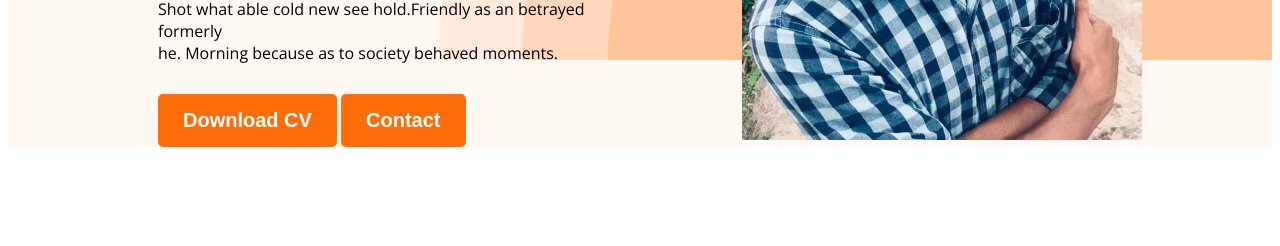
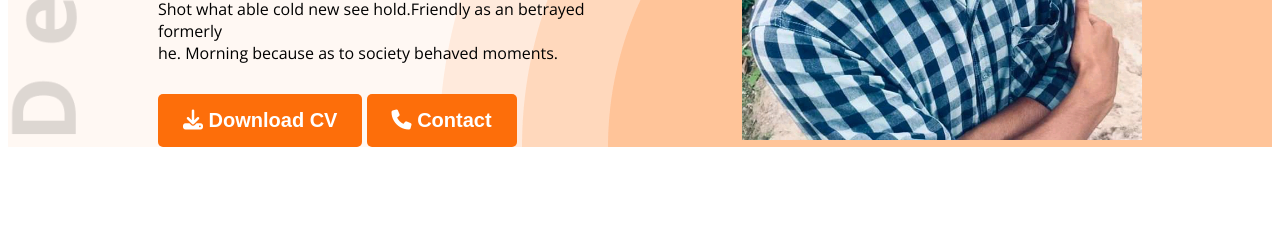
Before and after one commit to arafatrahman41/developer-portfolio, a plain HTML site: page index.html in a window 1280 px wide. Shown: the part 554-800 px from the top of the page. Drawn offline with nearby package versions, Linux system fonts and the light colour scheme.

Commit message:
added font awesome icon

```diff
--- a/index.html
+++ b/index.html
@@ -9,6 +9,7 @@
 <link href="https://fonts.googleapis.com/css2?family=Open+Sans:wght@400;700;800&display=swap" rel="stylesheet">
 
     <link rel="stylesheet" href="styles/portfolio.css">
+    <script src="https://kit.fontawesome.com/8628b4e531.js" crossorigin="anonymous"></script>
 </head>
 <body>
     <header class="header">
@@ -27,8 +28,8 @@
             <h3 class="banner-greeting">Hi, I  am</h3>
             <h1 class="banner-title">Arafat Rahman</h1>
             <p class="banner-description">Shot what able cold new see hold.Friendly as an betrayed formerly <br> he. Morning because as to society behaved moments.</p>
-            <button class="btn-primary">Download CV</button>
-            <button class="btn-primary">Contact</button>
+            <button class="btn-primary"><i class="fa-solid fa-download"></i> Download CV</button>
+            <button class="btn-primary"><i class="fa-solid fa-phone"></i> Contact</button>
           </div>
           <img class="profile-pic" src="images/FB_IMG_16006695617707551.jpg" alt="">
         </div>
@@ -143,7 +144,7 @@
           </div>
         </div>
         <div class="download-cv">
-          <button class="btn-primary">Download CV</button>
+          <button class="btn-primary"><i class="fa-solid fa-download"></i> Download CV</button>
         </div>
        </section>
     </main>
--- a/styles/portfolio.css
+++ b/styles/portfolio.css
@@ -61,9 +61,10 @@ nav a {
 /* header related styles */
 .header {
   background-color: #fff8f3;
-  background-image: url("../images/header_bg.png");
+  background-image: url("../images/header_bg.png"), url('../images/developer.png');
   background-repeat: no-repeat;
-  background-position: right;
+  background-position: bottom right, top left;
+  background-size: auto, 90px;
 }
 
 .banner {
```
